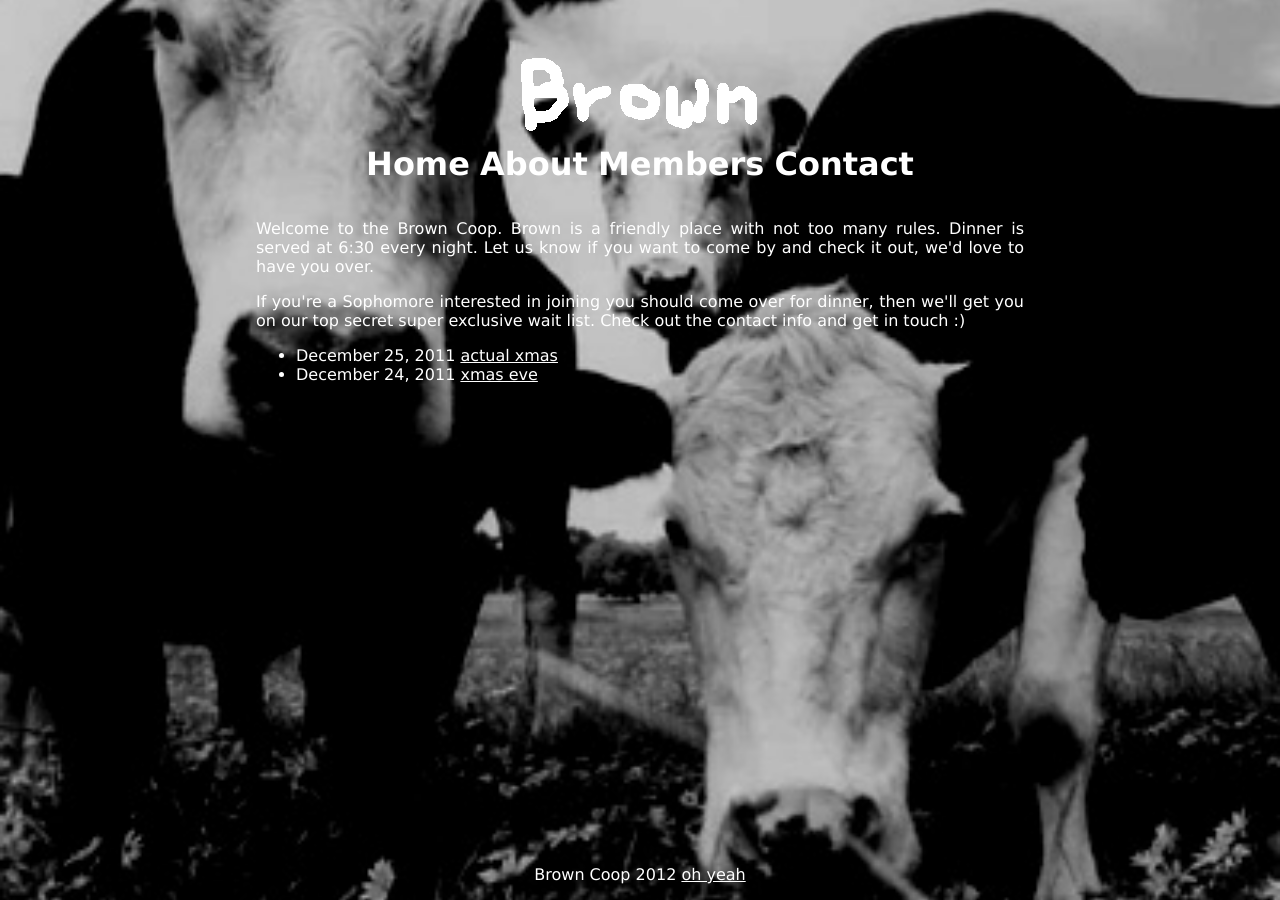
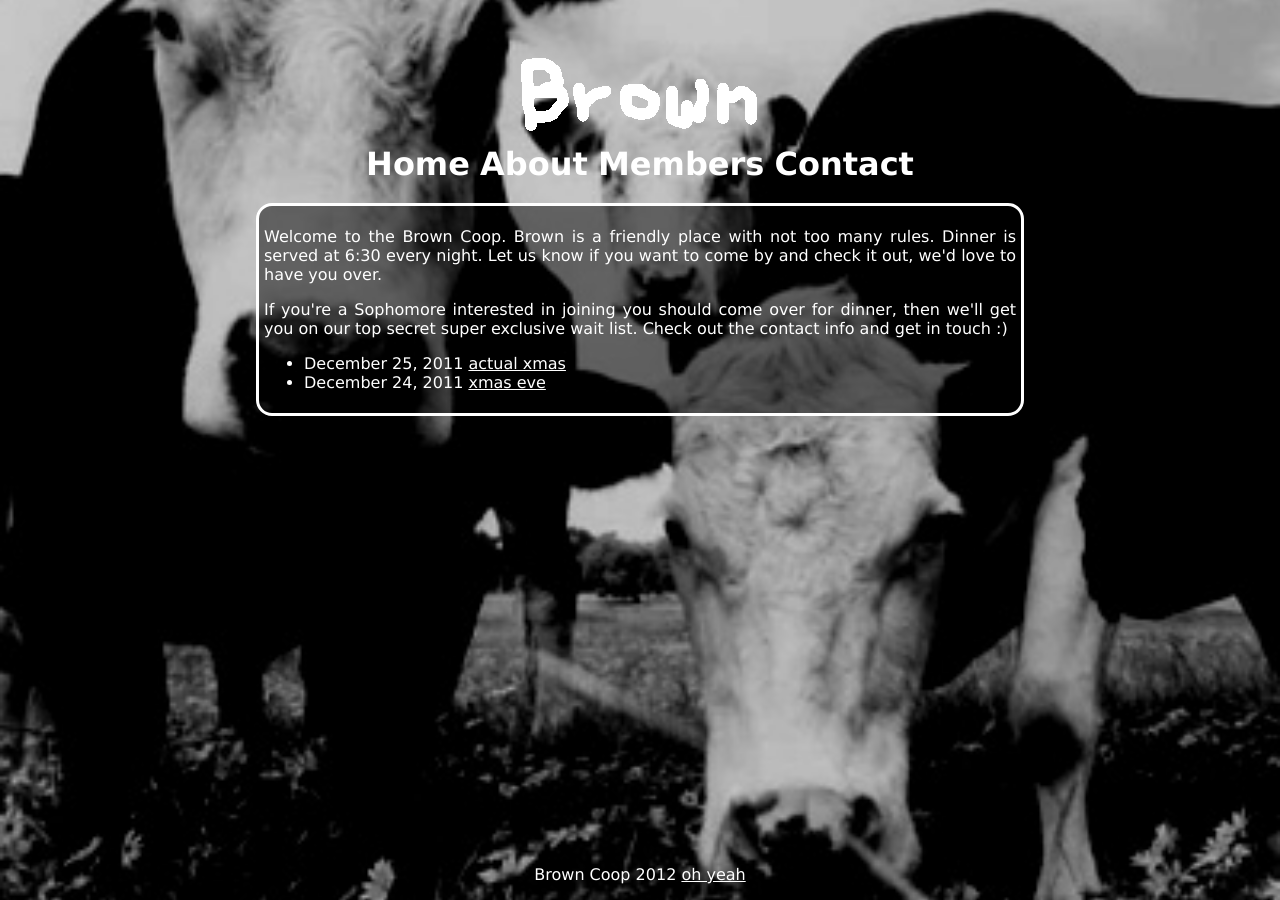
Before and after one commit to d136o/Brown-Coop-Online, a Jekyll site: the page built from index.html, in a window 1280 px wide. Built offline with Jekyll 4.4.1, drawn with Linux system fonts in a browser that asks for light colours; Markdown is read by kramdown in place of the engine named in the settings.

Commit message:
Added CSS borders and removed duplicate div. Overall makes site more readable.

```diff
--- a/stylesheets/brown_style.css
+++ b/stylesheets/brown_style.css
@@ -52,10 +52,14 @@ a {
 }
 
 .content {
-    padding-bottom: 5em;
+    background-color: rgba(0,0,0,.5);
+    padding: 5px;
+    border-radius: 1em;
+    border-style: solid;
 }
 
 footer{
+    padding-top: 5em;
     text-align: center;
 }
 
```
Also changed, not shown: _layouts/post.html (+4 -5 lines).
